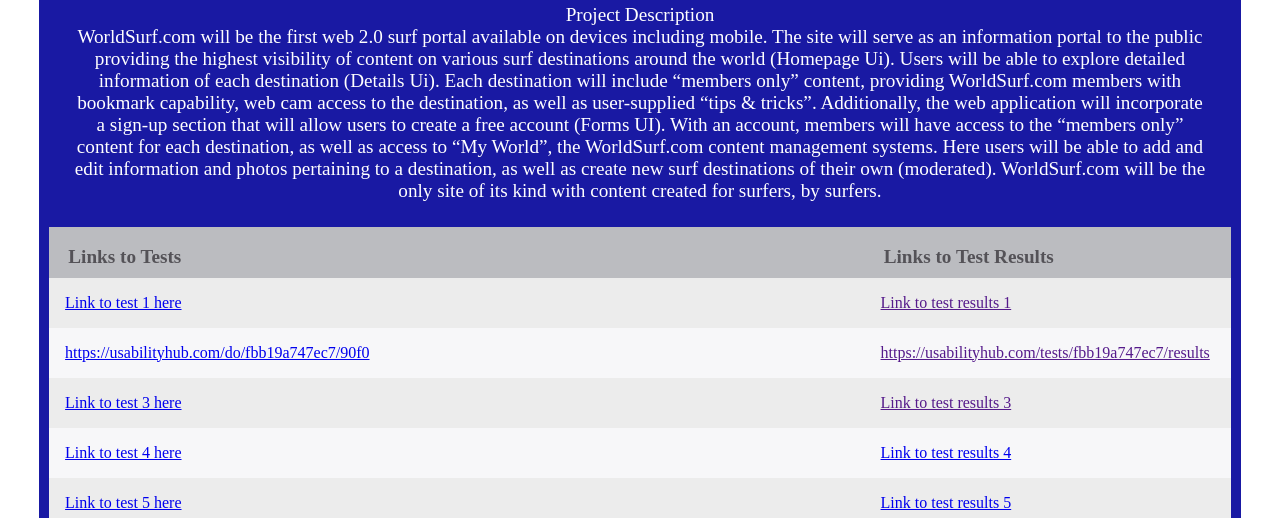
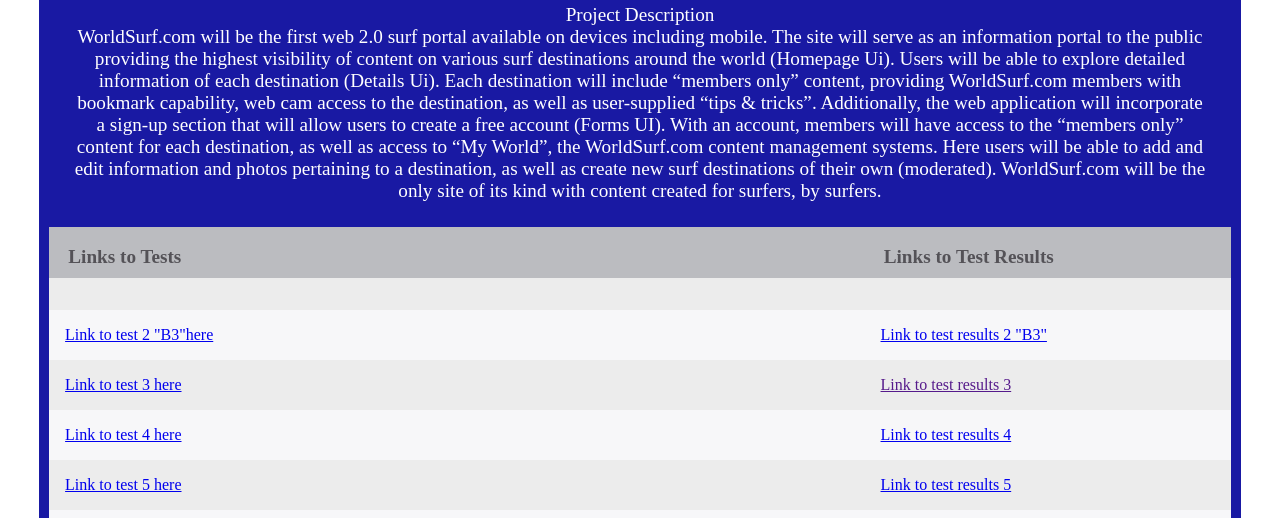
Before and after one commit to jrusso13/WiU, a plain HTML site: page index.html in a window 1280 px wide. Shown: the part 282-800 px from the top of the page. Drawn offline with Linux system fonts and the light colour scheme.

Commit message:
fixed link
Fixed link

```diff
--- a/index.html
+++ b/index.html
@@ -27,12 +27,12 @@
                 </thead>
                 <tbody>
                 <tr class="odd">
-                    <td><a href="#">Link to test 1 here</a></td>
-                    <td><a href="">Link to test results 1</a></td>
+                    <td><a href="#"></a></td>
+                    <td><a href=""></a></td>
                 </tr>
                 <tr>
-                    <td><a href="#">https://usabilityhub.com/do/fbb19a747ec7/90f0</a></td>
-                    <td><a href="">https://usabilityhub.com/tests/fbb19a747ec7/results</a></td>
+                    <td><a href="https://usabilityhub.com/do/fbb19a747ec7/90f0">Link to test 2 "B3"here</a></td>
+                    <td><a href="https://usabilityhub.com/tests/fbb19a747ec7/results">Link to test results 2 "B3"</a></td>
                 </tr>
                 <tr class="odd">
                     <td><a href="#">Link to test 3 here</a></td>
```
